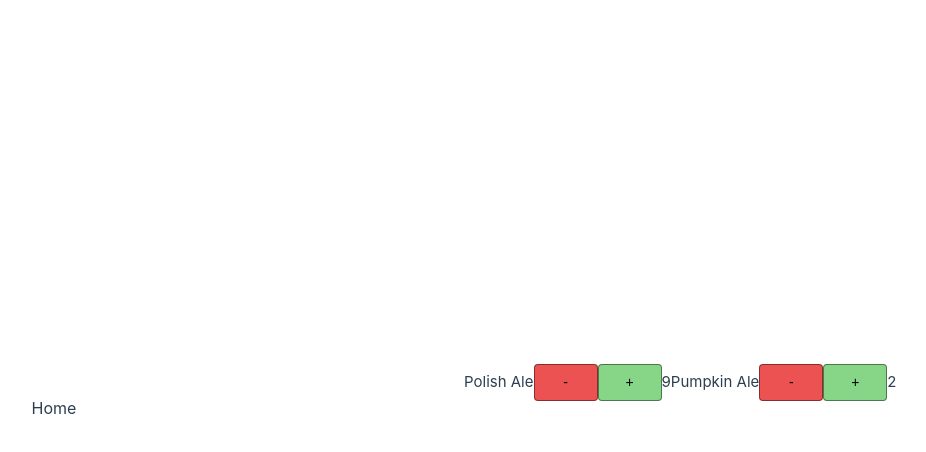
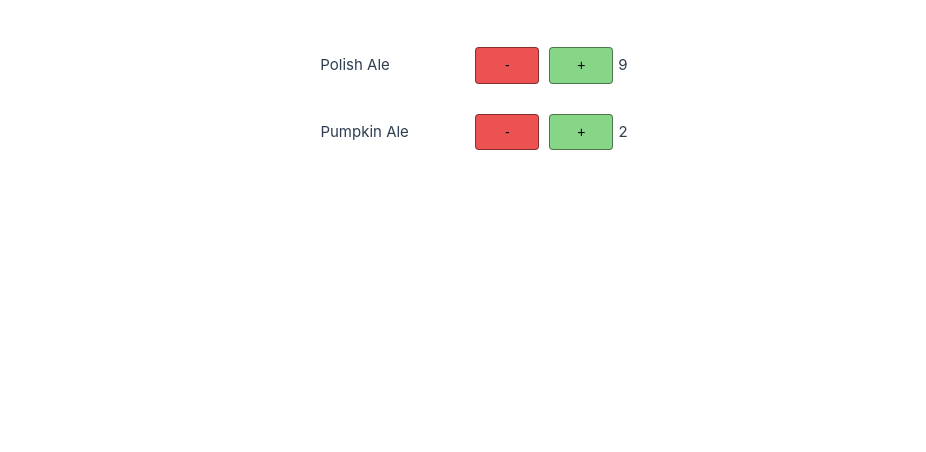
Before and after one commit to piotrbartnik/in-the-cellar, a Vue app: page / in a window 1280 px wide. Shown: the top 452 px of the page, without its empty margins (176-1102 px from the left). Built offline with nearby package versions, Linux system fonts and the light colour scheme.

Commit message:
chore: add half proper look for the app

```diff
--- a/src/App.vue
+++ b/src/App.vue
@@ -1,17 +1,8 @@
 <script setup lang="ts">
-import { RouterLink, RouterView } from "vue-router";
+import { RouterView } from "vue-router";
 </script>
 
 <template>
-  <header>
-    <div class="wrapper">
-      <nav>
-        <RouterLink to="/">Home</RouterLink>
-        <!-- <RouterLink to="/about">About</RouterLink> -->
-      </nav>
-    </div>
-  </header>
-
   <RouterView />
 </template>
 
@@ -19,96 +10,8 @@ import { RouterLink, RouterView } from "vue-router";
 @import "@/assets/base.css";
 
 #app {
-  max-width: 1280px;
   margin: 0 auto;
   padding: 2rem;
-
   font-weight: normal;
 }
-
-header {
-  line-height: 1.5;
-  max-height: 100vh;
-}
-
-.logo {
-  display: block;
-  margin: 0 auto 2rem;
-}
-
-a,
-.green {
-  text-decoration: none;
-  color: hsla(160, 100%, 37%, 1);
-  transition: 0.4s;
-}
-
-@media (hover: hover) {
-  a:hover {
-    background-color: hsla(160, 100%, 37%, 0.2);
-  }
-}
-
-nav {
-  width: 100%;
-  font-size: 12px;
-  text-align: center;
-  margin-top: 2rem;
-}
-
-nav a.router-link-exact-active {
-  color: var(--color-text);
-}
-
-nav a.router-link-exact-active:hover {
-  background-color: transparent;
-}
-
-nav a {
-  display: inline-block;
-  padding: 0 1rem;
-  border-left: 1px solid var(--color-border);
-}
-
-nav a:first-of-type {
-  border: 0;
-}
-
-@media (min-width: 1024px) {
-  body {
-    display: flex;
-    place-items: center;
-  }
-
-  #app {
-    display: grid;
-    grid-template-columns: 1fr 1fr;
-    padding: 0 2rem;
-  }
-
-  header {
-    display: flex;
-    place-items: center;
-    padding-right: calc(var(--section-gap) / 2);
-  }
-
-  header .wrapper {
-    display: flex;
-    place-items: flex-start;
-    flex-wrap: wrap;
-  }
-
-  .logo {
-    margin: 0 2rem 0 0;
-  }
-
-  nav {
-    text-align: left;
-    margin-left: -1rem;
-    font-size: 1rem;
-
-    padding: 1rem 0;
-    margin-top: 1rem;
-  }
-}
 </style>
--- a/src/components/ActionButton.vue
+++ b/src/components/ActionButton.vue
@@ -32,6 +32,7 @@ export default {
   border: 1px solid #00000070;
   color: #000000;
   display: inline-flex;
+  margin: 5px;
 }
 
 .decrease {
--- a/src/components/BeerCounter.vue
+++ b/src/components/BeerCounter.vue
@@ -1,9 +1,17 @@
 <template>
-  <span>{{ beerName }}</span>
+  <div class="beerName">
+    <span>{{ beerName }}</span>
+  </div>
   <ActionButton @click="decrement" message="-" decreaseButton />
   <ActionButton @click="increment" message="+" />
   <span>{{ amountOfBottles }} </span>
 </template>
+
+<style>
+.beerName {
+  min-width: 150px;
+}
+</style>
 
 <script lang="ts">
 import ActionButton from "./ActionButton.vue";
--- /dev/null
+++ b/src/views/BeersView.vue
@@ -0,0 +1,40 @@
+<script setup lang="ts">
+import BeerCounter from "@/components/BeerCounter.vue";
+</script>
+
+<template>
+  <div class="beerContainer">
+    <div
+      v-for="value in bottlesState"
+      v-bind:key="value.name"
+      class="singleBeer"
+    >
+      <BeerCounter :beerName="value.name" :initialAmount="value.currentAmout" />
+    </div>
+  </div>
+</template>
+
+<style>
+.beerContainer {
+  display: flex;
+  flex-wrap: nowrap;
+  flex-direction: column;
+  width: 100%;
+}
+
+.singleBeer {
+  width: 100%;
+  display: flex;
+  justify-content: center;
+  align-items: center;
+  margin: 10px;
+}
+</style>
+
+<script lang="ts">
+export default {
+  props: {
+    bottlesState: Object,
+  },
+};
+</script>
--- a/src/views/HomeView.vue
+++ b/src/views/HomeView.vue
@@ -1,15 +1,10 @@
 <script setup lang="ts">
-import BeerCounter from "@/components/BeerCounter.vue";
+import BeersView from "@/views/BeersView.vue";
 </script>
 
 <template>
   <main>
-    <BeerCounter
-      v-for="value in demoBeers"
-      :beerName="value.name"
-      :initialAmount="value.currentAmout"
-      v-bind:key="value.name"
-    />
+    <BeersView :bottlesState="demoBeers" />
   </main>
 </template>
 
--- a/tsconfig.app.json
+++ b/tsconfig.app.json
@@ -1,12 +1,13 @@
 {
   "extends": "@vue/tsconfig/tsconfig.web.json",
-  "include": ["env.d.ts", "src/**/*", "src/**/*.vue", "src/assets/demoBeers.json"],
+  "include": ["env.d.ts", "src/**/*", "src/**/*.vue", "src/**/*.json"],
   "exclude": ["src/**/__tests__/*"],
   "compilerOptions": {
     "composite": true,
     "baseUrl": ".",
     "paths": {
       "@/*": ["./src/*"]
-    }
+    },
+    "resolveJsonModule": true
   }
 }
```
